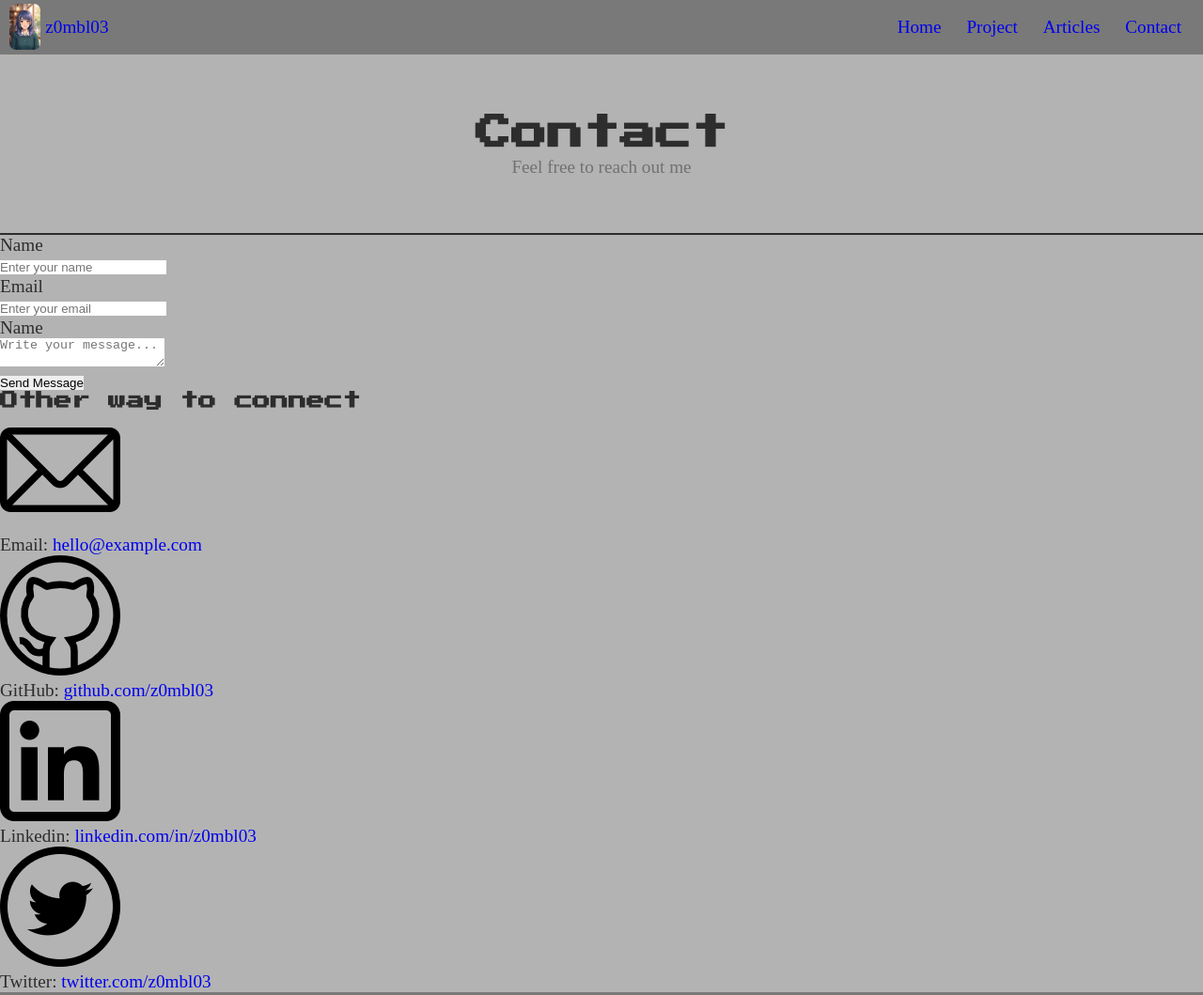
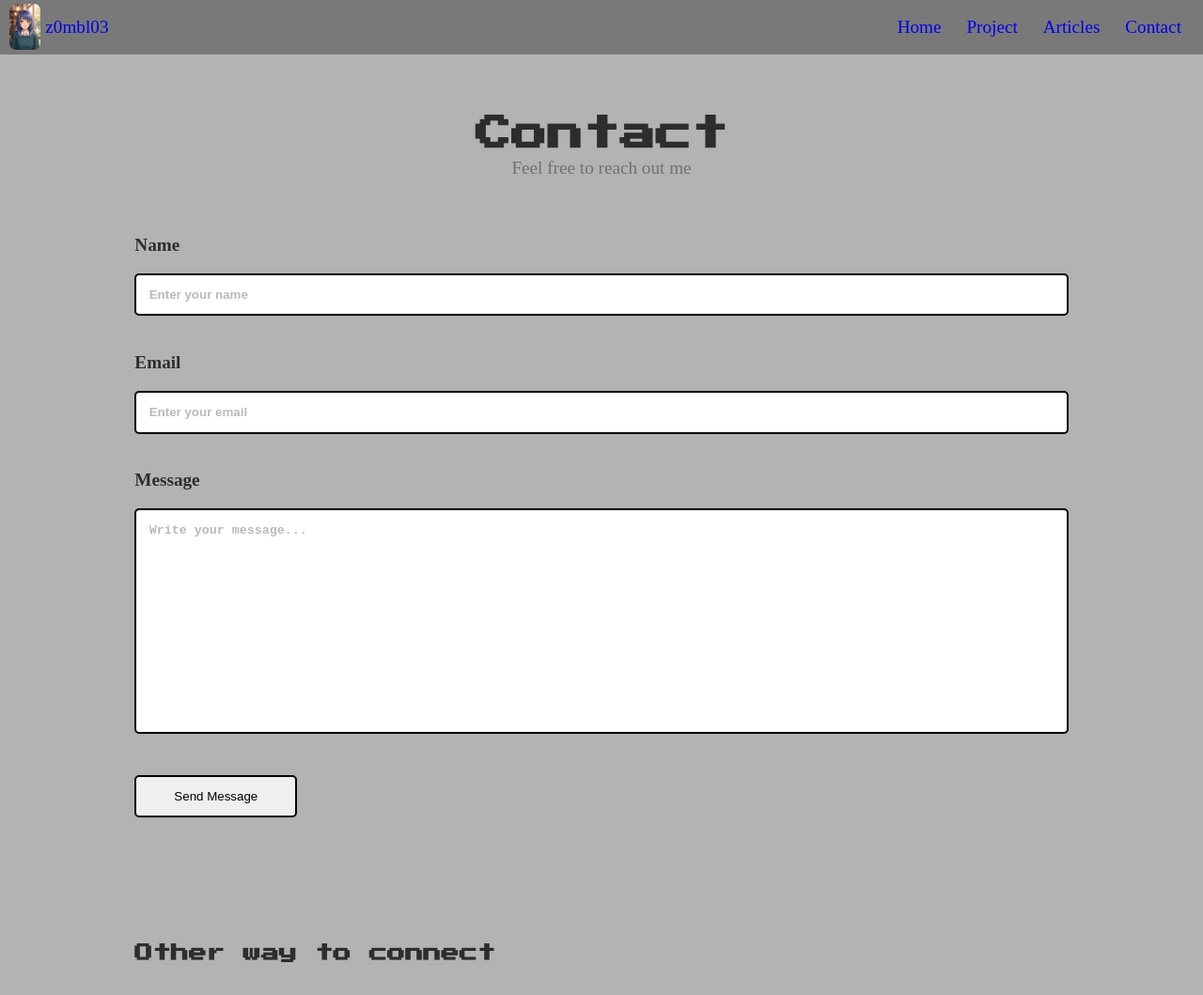
Before and after one commit to z0mbl03/Roadmap.sh-Project, a plain HTML site: page Front-End/PersonalPortofolio/contact/index.html in a window 1280 px wide. Shown: the top 1059 px of the page at 94% size. Drawn offline with Linux system fonts and the light colour scheme.

Commit message:
feat: styling contact page
- add custom attribute --base-brd-width to standardize border witdth and apply to all page
- changes class names with BEM naming convention approach

```diff
--- a/Front-End/PersonalPortofolio/assets/styles/common.css
+++ b/Front-End/PersonalPortofolio/assets/styles/common.css
@@ -17,6 +17,7 @@
     --base-lh: 1.5;
     --base-mg: 1rem;
     --base-pd: 1rem;
+    --base-brd-width: 2px;
     --page-mg-bottom: 10rem;
     --fonts-stack: "Helvetica Neue", "Helvetica", "Arial", sans-serif;
     --ff-heading: "Press Start 2P", var(--fonts-stack);
@@ -113,7 +114,7 @@ header {
     height: 10em;
     text-align: center;
     align-content: center;
-    border-bottom: 2px solid;
+    border-bottom: var(--base-brd-width) solid;
 }
 
 header > h1 {
--- /dev/null
+++ b/Front-End/PersonalPortofolio/assets/styles/contact.css
@@ -0,0 +1,87 @@
+header {
+    border: none;
+}
+
+main {
+    --content-width: 80%;
+
+    margin: 0 var(--base-mg) var(--page-mg-bottom);
+    min-width: 30em;
+
+}
+
+
+/* ========== CONTACT STRUCTURE ========== */
+.contact-me {
+    margin: 0 auto calc(var(--base-mg) * 7);
+    max-width: var(--content-width);
+}
+
+.contact-me__text {
+    width: 100%;
+    padding: 1em;
+    margin: var(--base-mg) 0 calc(var(--base-mg) * 2);
+    border: var(--base-brd-width) solid;
+    border-radius: 5px;
+}
+
+.contact-me__text::placeholder {
+    font-weight: bold;
+    opacity: 0.5;
+}
+
+label {
+    font-weight: bold;
+}
+
+textarea {
+    resize: none;
+    height: clamp(8em, 20vw, 18em) !important;
+}
+
+.btn {
+    padding: 1em 3em;
+    border: var(--base-brd-width) solid;
+    border-radius: 5px;
+}
+
+
+
+/* ========== ALTERNATIVE STRUCTURE ========== */
+.alternative-contact {
+    margin: var(--base-mg) auto;
+    max-width: var(--content-width);
+}
+
+.alternative-contact h4 {
+    margin: 0 0 calc(var(--base-mg) * 2);
+}
+
+.alternative-contact__item {
+    display: flex;
+    max-height: 3em;
+    gap: 1.5em;
+    margin: calc(var(--base-mg) * 1) 0;
+}
+
+.alternative-contact__item-icon {
+    height: 1.5em;
+}
+
+.alternative-contact__item-icon img {
+    height: 100%;
+}
+
+.alternative-contact__item-addr {
+    align-content: center;
+    font-weight: bold;
+}
+
+.alternative-contact__item-addr a {
+    color: var(--txt-clr-primary);
+    font-weight: normal;
+}
+
+.alternative-contact__item-addr a:hover {
+    color: red;
+}
--- a/Front-End/PersonalPortofolio/assets/styles/project.css
+++ b/Front-End/PersonalPortofolio/assets/styles/project.css
@@ -2,6 +2,6 @@
 .project-item__img img {
     height: 100%;
     width: 100%;
-    outline: 2px solid;
+    outline: var(--base-brd-width) solid;
     border-radius: 5px;
 }
--- a/Front-End/PersonalPortofolio/assets/styles/shared-layout.css
+++ b/Front-End/PersonalPortofolio/assets/styles/shared-layout.css
@@ -22,7 +22,7 @@ header {
     gap: clamp(2em, 7%, 4em);
     height: clamp(8em, calc((12.5em * 2) + (-25vw)), 16em);
     min-width: 30em;
-    border: 2px solid;
+    border: var(--base-brd-width) solid;
     border-radius: 15px;
     background: rgb(160, 160, 160);
 }
--- a/Front-End/PersonalPortofolio/contact/index.html
+++ b/Front-End/PersonalPortofolio/contact/index.html
@@ -16,6 +16,7 @@
         <link rel="icon" type="image/x-icon" sizes="32x32" href="../assets/icons/multi-page.ico" />
         <link rel="canonical" href="http://localhost:4444/contact" /> <!-- this tag to avoid duplicate page in search engine -->
         <link rel="stylesheet" href="../assets/styles/common.css" />
+        <link rel="stylesheet" href="../assets/styles/contact.css" />
         <link rel="preconnect" href="https://fonts.googleapis.com">
         <link rel="preconnect" href="https://fonts.gstatic.com" crossorigin>
         <link href="https://fonts.googleapis.com/css2?family=Inter:ital,opsz,wght@0,14..32,100..900;1,14..32,100..900&family=Roboto:ital,wght@0,100..900;1,100..900&display=swap" rel="stylesheet">
@@ -54,63 +55,63 @@
                 <form action="#" method="POST" enctype="application/x-www-form-urlencoded">
                     <fieldset>
                         <label for="name">Name</label><br>
-                        <input type="text" id="name" name="name" placeholder="Enter your name" required />
+                        <input class="contact-me__text" type="text" id="name" name="name" placeholder="Enter your name" required />
 
                         <br/>
 
                         <label for="email">Email</label><br>
-                        <input type="text" id="email" name="email" placeholder="Enter your email" required />
+                        <input class="contact-me__text" type="text" id="email" name="email" placeholder="Enter your email" required />
 
                         <br/>
 
-                        <label for="name">Name</label><br>
-                        <textarea id="msg" name="msg" placeholder="Write your message..."></textarea>
+                        <label for="msg">Message</label><br>
+                        <textarea class="contact-me__text" id="msg" name="msg" placeholder="Write your message..."></textarea>
 
                         <br/>
 
-                        <button>Send Message</button>
+                        <button class="btn">Send Message</button>
                     </fieldset>
                 </form>
             </section>
 
-            <section class="alternative">
+            <section class="alternative-contact">
                 <h4>Other way to connect</h4>
-                <div class="contact-item">
-                    <div class="contact-icon">
+                <div class="alternative-contact__item">
+                    <div class="alternative-contact__item-icon">
                         <img src="../assets/images/icons/icon-email.png" alt="email icon" />
                     </div>
 
-                    <div class="contact-addr">
+                    <div class="alternative-contact__item-addr">
                         <p>Email: <a href="mailto:hello@example.com">hello@example.com</a></p>
                     </div>
                 </div>
 
-                <div class="contact-item">
-                    <div class="contact-icon">
+                <div class="alternative-contact__item">
+                    <div class="alternative-contact__item-icon">
                         <img src="../assets/images/icons/icon-github.png" alt="github icon" />
                     </div>
 
-                    <div class="contact-addr">
+                    <div class="alternative-contact__item-addr">
                         <p>GitHub: <a href="https://www.github.com/z0mbl03">github.com/z0mbl03</a></p>
                     </div>
                 </div>
 
-                <div class="contact-item">
-                    <div class="contact-icon">
+                <div class="alternative-contact__item">
+                    <div class="alternative-contact__item-icon">
                         <img src="../assets/images/icons/icon-linkedin.png" alt="linkedin icon" />
                     </div>
 
-                    <div class="contact-addr">
+                    <div class="alternative-contact__item-addr">
                         <p>Linkedin: <a href="#">linkedin.com/in/z0mbl03</a></p>
                     </div>
                 </div>
 
-                <div class="contact-item">
-                    <div class="contact-icon">
+                <div class="alternative-contact__item">
+                    <div class="alternative-contact__item-icon">
                         <img src="../assets/images/icons/icon-twitter.png" alt="twitter icon" />
                     </div>
 
-                    <div class="contact-addr">
+                    <div class="alternative-contact__item-addr">
                         <p>Twitter: <a href="#">twitter.com/z0mbl03</a></p>
                     </div>
                 </div>
```
Also changed, not shown: Front-End/PersonalPortofolio/article/index.html (+1 -1 lines), Front-End/PersonalPortofolio/assets/styles/home.css (+4 -5 lines).
